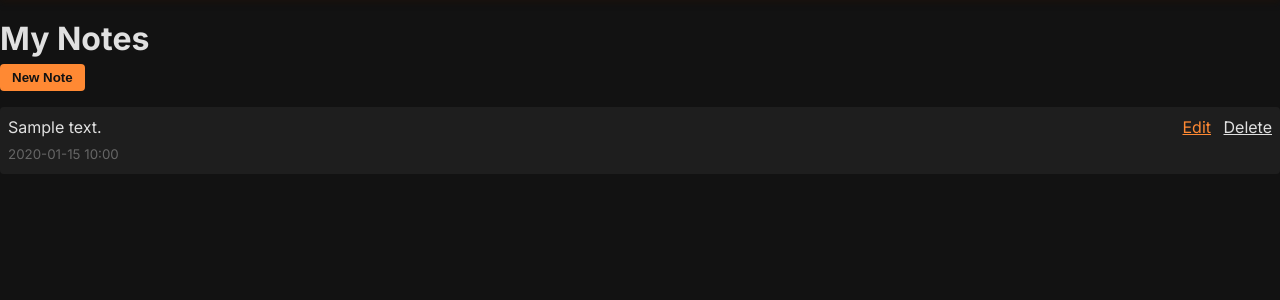
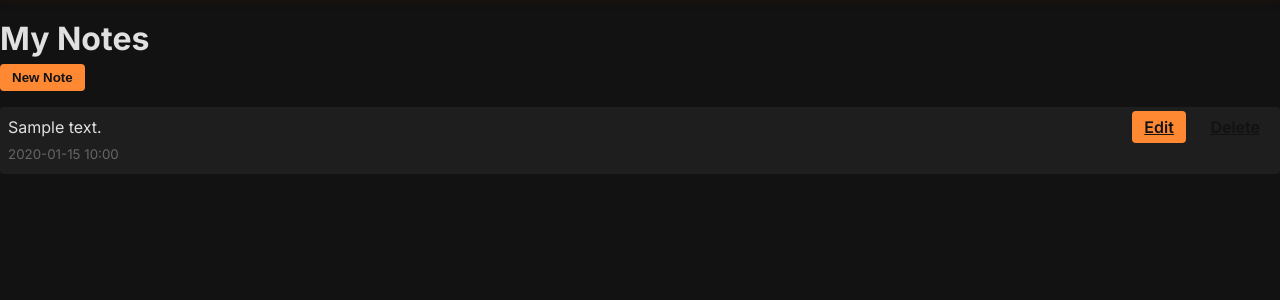
Before and after one commit to calebkoresh/AssetsUSA, a Django app: page /notes/ in a window 1280 px wide. Shown: the part 51-351 px from the top of the page. Run offline with Django 5.2, Linux system fonts and the light colour scheme; a user stored in the database is signed in; tables that the repository leaves empty hold one stand-in row (values such as "Sample post").

Commit message:
Improved notes page

```diff
--- a/AssetsUSA/accounts/templates/accounts/note_list.html
+++ b/AssetsUSA/accounts/templates/accounts/note_list.html
@@ -26,12 +26,11 @@
                 <div>{{ note.text|linebreaks }}</div>
                 <small style="color: #666;">{{ note.created_at|date:"Y-m-d H:i" }}</small>
                 <div style="position: absolute; top: 8px; right: 8px;">
-                    <a href="{% url 'accounts:note_edit' note.pk %}" class="edit-btn" style="margin-right: 8px; color: var(--accent-color);">Edit</a>
-                    <a href="{% url 'accounts:note_delete' note.pk %}" class="delete-btn" style="color: var(--error-color);">Delete</a>
+                    <a href="{% url 'accounts:note_edit' note.pk %}" class="edit-btn" style="background-color: var(--accent-color); color: var(--bg-primary); padding: 6px 12px; border-radius: var(--border-radius); font-weight: 600; border: none; cursor: pointer; margin-right: 8px;">Edit</a>
+                    <a href="{% url 'accounts:note_delete' note.pk %}" class="delete-btn" style="background-color: var(--error-color); color: var(--bg-primary); padding: 6px 12px; border-radius: var(--border-radius); font-weight: 600; border: none; cursor: pointer;">Delete</a>
                 </div>
             </li>
         {% empty %}
-            <li>No notes yet.</li>
         {% endfor %}
     </ul>
 </div>
@@ -81,8 +80,8 @@ document.addEventListener('DOMContentLoaded', function() {
                     <div>${json.text.replace(/\n/g, '<br>')}</div>
                     <small style="color:#666;">${json.created_at}</small>
                     <div style="position:absolute; top:8px; right:8px;">
-                        <a href="/notes/edit/${json.id}/" class="edit-btn" style="margin-right:8px; color: var(--accent-color);">Edit</a>
-                        <a href="/notes/delete/${json.id}/" class="delete-btn" style="color: var(--error-color);">Delete</a>
+                        <a href="/notes/edit/${json.id}/" class="edit-btn" style="background-color: var(--accent-color); color: var(--bg-primary); padding: 6px 12px; border-radius: var(--border-radius); font-weight: 600; border: none; cursor: pointer; margin-right: 8px;">Edit</a>
+                        <a href="/notes/delete/${json.id}/" class="delete-btn" style="background-color: var(--error-color); color: var(--bg-primary); padding: 6px 12px; border-radius: var(--border-radius); font-weight: 600; border: none; cursor: pointer;">Delete</a>
                     </div>`;
                 ul.prepend(li);
                 form.reset();
@@ -146,7 +145,6 @@ document.addEventListener('DOMContentLoaded', function() {
         // Inline delete
         if (e.target.matches('.delete-btn')) {
             e.preventDefault();
-            if (!confirm('Delete this note?')) return;
             const li = e.target.closest('li.note-item');
             const noteId = li.dataset.id;
             fetch(`/notes/delete/${noteId}/`, {
```
